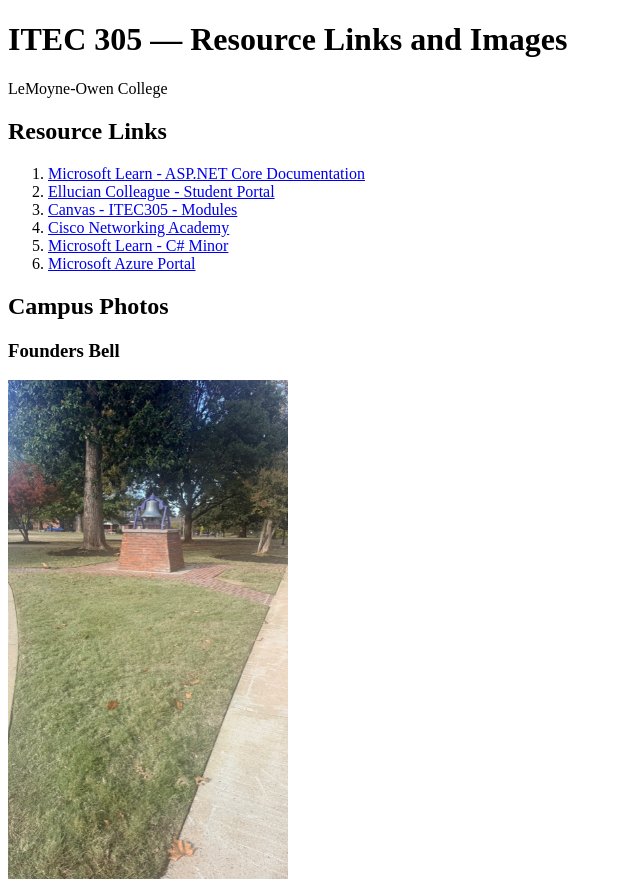
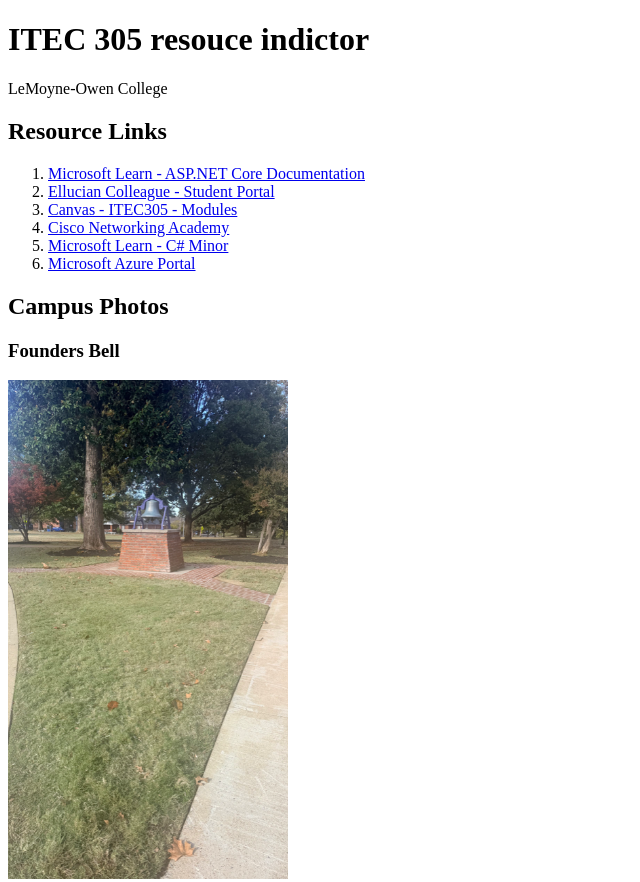
Before and after one commit to KennyTech901/KYF26AzureWebApp, a plain HTML site: page index.html in a window 1280 px wide. Shown: the top 882 px of the page, without its empty margins (0-640 px from the left). Drawn offline with Linux system fonts and the light colour scheme.

Commit message:
Update the ITEC 305 page title

```diff
--- a/index.html
+++ b/index.html
@@ -3,11 +3,11 @@
 <head>
     <meta charset="utf-8">
     <meta name="viewport" content="width=device-width, initial-scale=1">
-    <title>ITEC 305 — Resource Links and Images</title>
+    <title>ITEC 305 resouce indictor</title>
 </head>
 <body>
     <header>
-        <h1>ITEC 305 — Resource Links and Images</h1>
+        <h1>ITEC 305 resouce indictor</h1>
         <p>LeMoyne-Owen College</p>
     </header>
 
```
